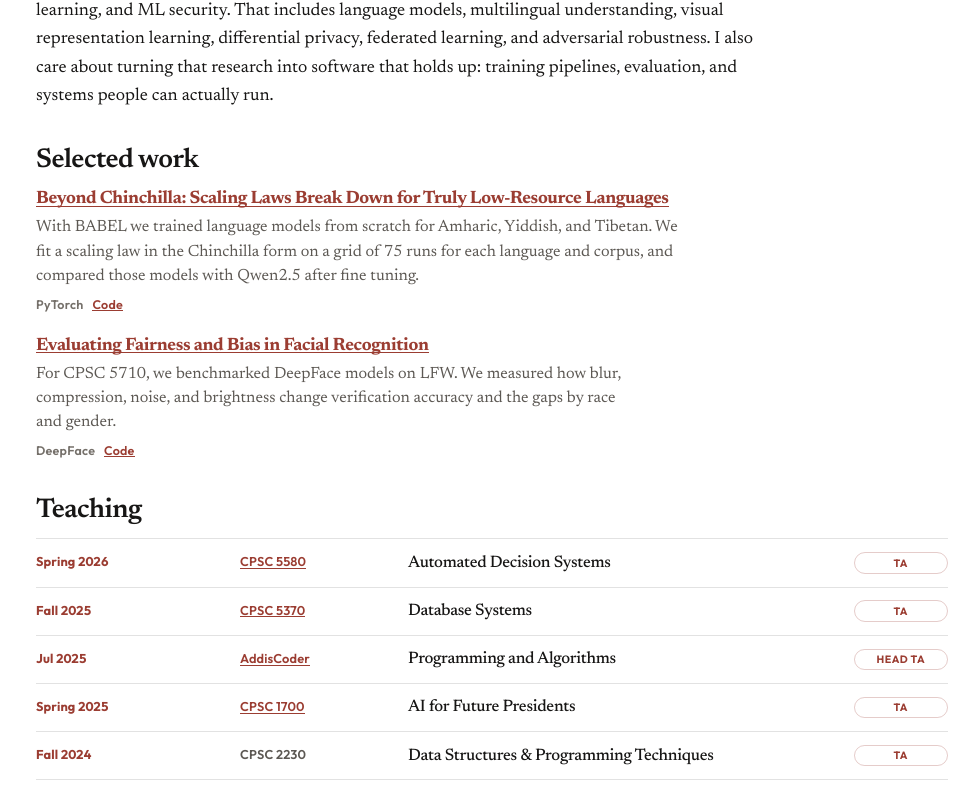
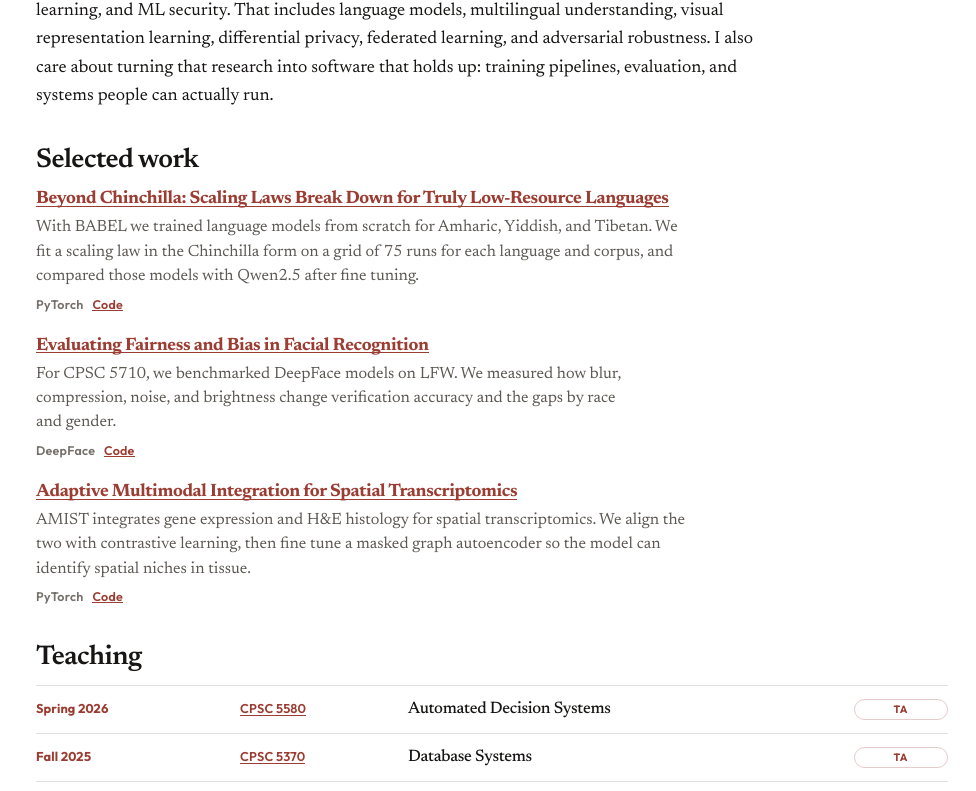
Before and after one commit to biniyamlombe/biniyamlombe.github.io, a React (Vite) app: page / in a window 1280 px wide. Shown: the part 1126-1917 px from the top of the page, without its empty margins (304-1280 px from the left). Built offline with nearby package versions, Linux system fonts and the light colour scheme; no server answers.

Commit message:
feat: add the AMIST spatial transcriptomics study to Selected work
The repo integrates gene expression and H&E histology, then fine tunes a masked graph autoencoder for spatial niches.

```diff
--- a/src/data/site.js
+++ b/src/data/site.js
@@ -168,6 +168,16 @@ export const projects = [
     href: 'https://github.com/apurvagyan/fair-recognition',
     links: [
       { label: 'Code', href: 'https://github.com/apurvagyan/fair-recognition' },
+    ],
+  },
+  {
+    title: 'Adaptive Multimodal Integration for Spatial Transcriptomics',
+    blurb:
+      'AMIST integrates gene expression and H&E histology for spatial transcriptomics. We align the two with contrastive learning, then fine tune a masked graph autoencoder so the model can identify spatial niches in tissue.',
+    stack: ['PyTorch'],
+    href: 'https://github.com/biniyamlombe/AMIST',
+    links: [
+      { label: 'Code', href: 'https://github.com/biniyamlombe/AMIST' },
     ],
   },
 ];
```
